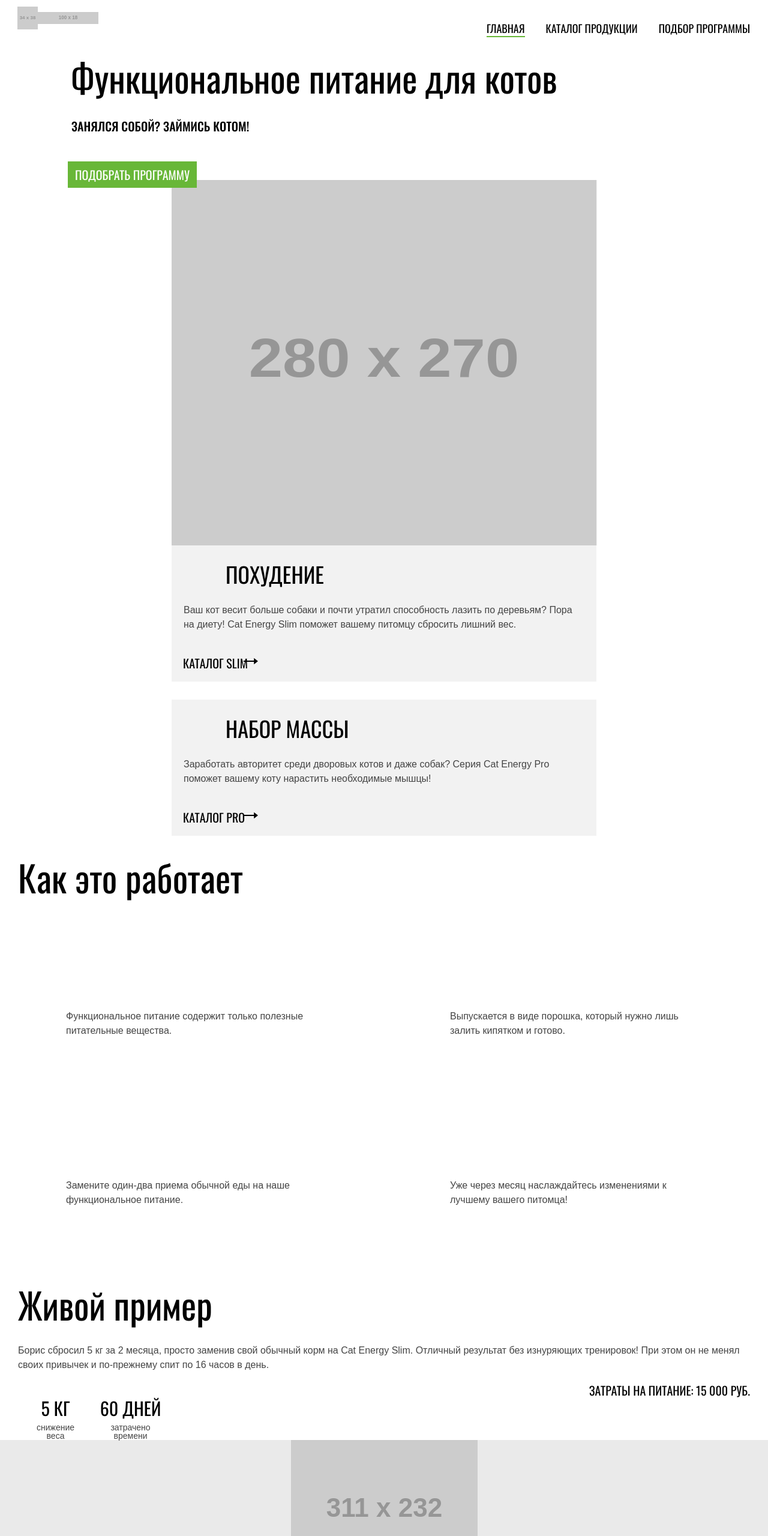
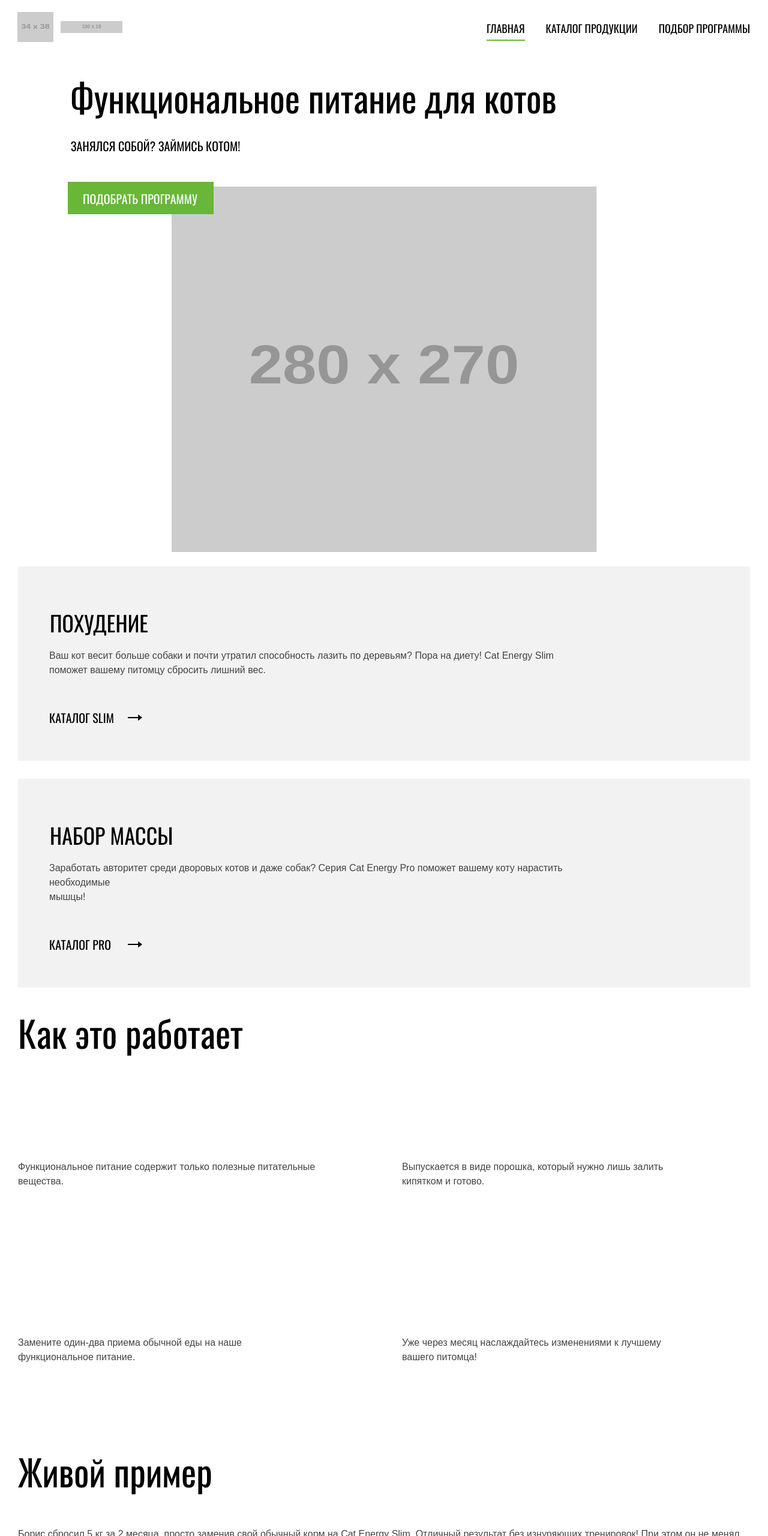
Before and after one commit to htmlacademy-adaptive/414933-cat-energy-21, a website: page source/index.html in a window 1280 px wide. Shown: the top 2560 px of the page at 60% size. Drawn offline with nearby package versions, Linux system fonts and the light colour scheme; files that its build step writes are made by us from their sources.

Commit message:
Планшетная версия главной страницы в РР до секции Живой пример

```diff
--- a/source/index.html
+++ b/source/index.html
@@ -52,7 +52,7 @@
               </li>
               <li class="programm-variants__item programm-variants__item--pro">
                 <h3 class="programm-variants__title">Набор массы</h3>
-                <p class="programm-variants__description">Заработать авторитет среди дворовых котов и даже собак? Серия Cat Energy Pro поможет вашему коту нарастить необходимые мышцы!</p>
+                <p class="programm-variants__description">Заработать авторитет среди дворовых котов и&#160даже собак? Серия Cat Energy Pro поможет вашему коту нарастить необходимые</br class="tablet-only"> мышцы!</p>
                 <a class="programm-variants__link programm-variants__link--icon" href="#">каталог pro</a>
               </li>
             </ul>
@@ -85,14 +85,14 @@
               <dl class="living-example__parameters">
                 <div class="living-example__parameter">
                   <dt class="living-example__value">5 кг</dt>
-                  <dd class="living-example__description">снижение</br> веса</dd>
+                  <dd class="living-example__description">снижение веса</dd>
                 </div>
                 <div class="living-example__parameter">
                   <dt class="living-example__value">60 дней</dt>
-                  <dd class="living-example__description">затрачено</br> времени</dd>
+                  <dd class="living-example__description">затрачено времени</dd>
                 </div>
               </dl>
-              <p class="living-example__cost">Затраты на питание: 15 000 руб.</p>
+              <p class="living-example__cost">Затраты на питание:<span> 15 000 руб.</span></p>
             </div>
           </div>
           <div class="living-example__slider slider">
--- a/source/less/blocks/living-example.less
+++ b/source/less/blocks/living-example.less
@@ -27,6 +27,8 @@
   line-height: 40/36;
 
   @media (min-width: @tablet-width) {
+    padding-top: 15px;
+    padding-bottom: 63px;
     font-size: 60px;
     line-height: 1;
   }
@@ -49,6 +51,8 @@
   color: @special_dark-grey;
 
   @media (min-width: @tablet-width) {
+    padding-right: 6px;
+    padding-bottom: 28px;
     font-size: 16px;
     line-height: 24/16;
   }
@@ -85,6 +89,13 @@
   margin: 0;
   padding-top: 41px;
 
+  @media (min-width: @tablet-width) {
+    flex-grow: 1;
+    padding-top: 41px;
+    padding-left: 18px;
+    padding-right: 35px;
+  }
+
   @media (min-width: @desktop-width) {
     justify-content: left;
   }
@@ -104,13 +115,15 @@
   text-align: center;
 
   @media (min-width: @tablet-width) {
+    padding-bottom: 12px;
     font-size: 30px;
     line-height: 37/30;
   }
 }
 
 .living-example__description {
-  margin: 0;
+  width: 82px;
+  margin: 0 auto;
   font-family: "Arial", sans-serif;
   font-size: 12px;
   line-height: 1;
@@ -118,6 +131,7 @@
   color: @special_dark-grey;
 
   @media (min-width: @tablet-width) {
+    width: 128px;
     font-size: 14px;
   }
 }
@@ -133,11 +147,34 @@
   text-transform: uppercase;
 
   @media (min-width: @tablet-width) {
+    flex-grow: 1;
+    flex-basis: 35%;
+    padding-top: 36px;
+    padding-left: 10px;
     font-size: 20px;
     line-height: 1;
+    text-align: right;
   }
 
   @media (min-width: @desktop-width) {
     text-align: left;
   }
 }
+
+.living-example__cost span {
+  @media (min-width: @tablet-width) {
+    display: block;
+    padding-top: 10px;
+  }
+}
+
+// .living-example__cost br {
+//   display: none;
+//   @media (min-width: @tablet-width) {
+//     display: initial;
+//   }
+
+//   @media (min-width: @desktop-width) {
+//     display: none;
+//   }
+// }
--- a/source/less/blocks/page-header.less
+++ b/source/less/blocks/page-header.less
@@ -80,15 +80,25 @@
   justify-content: space-between;
   align-items: center;
   flex-grow: 1;
+
+  @media (min-width: @tablet-width) {
+    padding-top: 20px;
+  }
 }
 
 .page-header__logo-image {
   width: 34px;
   height: 38px;
+
+  @media (min-width: @tablet-width) {
+    width: 60px;
+    height: 50px;
+    margin-right: 12px;
+  }
 }
 
 .page-header__logo-title {
   margin: 0 auto;
-  width: 101px;
+  width: 103px;
   height: 20px;
 }
--- a/source/less/blocks/page-nav.less
+++ b/source/less/blocks/page-nav.less
@@ -95,6 +95,7 @@
   }
 
   @media (min-width: @tablet-width) {
+    padding-bottom: 6px;
     border-bottom: 2px solid @basic_green;
   }
 }
--- a/source/less/blocks/programm-variants.less
+++ b/source/less/blocks/programm-variants.less
@@ -21,7 +21,7 @@
   background-color: @basic_grey;
 
   @media (min-width: @tablet-width) {
-    width: 708px;
+    // width: 708px;
     margin-bottom: 30px;
   }
 
@@ -46,6 +46,9 @@
   text-transform: uppercase;
 
   @media (min-width: @tablet-width) {
+    padding-top: 76px;
+    padding-left: 53px;
+    padding-bottom: 25px;
     font-size: 36px;
     line-height: 1;
   }
@@ -63,9 +66,23 @@
   border-bottom: 1px solid @special_border-grey;
 
   @media (min-width: @tablet-width) {
+    padding-left: 32px;
+    padding-right: 260px;
     font-size: 16px;
     line-height: 24/16;
     border: none;
+  }
+}
+
+.programm-variants__description br {
+  display: none;
+
+  @media (min-width: @tablet-width) {
+    display: initial;
+  }
+
+  @media (min-width: @desktop-width) {
+    display: none;
   }
 }
 
@@ -82,6 +99,9 @@
   color: @basic_black;
 
   @media (min-width: @tablet-width) {
+    padding-top: 34px;
+    padding-left: 52px;
+    padding-bottom: 62px;
     font-size: 20px;
   }
 }
@@ -101,6 +121,11 @@
   background-image: url("../img/arow.svg");
   background-repeat: no-repeat;
   background-position: left;
+
+  @media (min-width: @tablet-width) {
+    top: 38px;
+    left: 183px;
+  }
 }
 
 .programm-variants__link:hover::after {
@@ -114,4 +139,9 @@
   background-image: url("../img/arow-hover.svg");
   background-repeat: no-repeat;
   background-position: left;
+
+  @media (min-width: @tablet-width) {
+    top: 38px;
+    left: 183px;
+  }
 }
--- a/source/less/blocks/promo-descriptions.less
+++ b/source/less/blocks/promo-descriptions.less
@@ -8,6 +8,8 @@
   line-height: 40/36;
 
   @media (min-width: @tablet-width) {
+    padding-top: 15px;
+    padding-bottom: 70px;
     font-size: 60px;
     line-height: 1;
   }
@@ -22,6 +24,7 @@
   @media (min-width: @tablet-width) {
     display: flex;
     flex-wrap: wrap;
+    padding: 0;
   }
 
   @media (min-width: @desktop-width) {
@@ -34,9 +37,10 @@
   @media (min-width: @tablet-width) {
     flex-grow: 1;
     flex-basis: 40%;
-    padding-top: 150px;
-    padding-bottom: 57px;
-    padding-right: 75px;
+    margin-bottom: 85px;
+    padding-top: 112px;
+    padding-bottom: 48px;
+    padding-right: 78px;
   }
 
   @media (min-width: @desktop-width) {
@@ -66,6 +70,7 @@
   color: @special_dark-grey;
 
   @media (min-width: @tablet-width) {
+    padding: 0;
     font-size: 16px;
     line-height: 24/16;
   }
--- a/source/less/blocks/promo.less
+++ b/source/less/blocks/promo.less
@@ -11,6 +11,7 @@
   @media (min-width: @tablet-width) {
     position: relative;
     min-height: 850px;
+    margin-bottom: 24px;
     padding: 0;
     text-align: left;
     color: inherit;
@@ -38,9 +39,9 @@
   line-height: 1;
 
   @media (min-width: @tablet-width) {
-    padding-top: 40px;
-    padding-left: 88px;
-    padding-right: 10px;
+    padding-top: 62px;
+    padding-left: 87px;
+    padding-right: 45px;
     padding-bottom: 41px;
     font-size: 60px;
     line-height: 1;
@@ -63,10 +64,10 @@
   text-transform: uppercase;
 
   @media (min-width: @tablet-width) {
-    padding-left: 89px;
+    padding-left: 88px;
     padding-top: 0;
-    padding-bottom: 49px;
-    font-weight: 500;
+    padding-bottom: 50px;
+    font-weight: 400;
     font-size: 20px;
     line-height: 1;
   }
@@ -103,6 +104,10 @@
   @media (min-width: @tablet-width) {
     width: max-content;
     margin-left: 83px;
+    padding-left: 25px;
+    padding-top: 18px;
+    padding-bottom: 16px;
+    padding-right: 27px;
     font-size: 20px;
     line-height: 1;
   }
```
